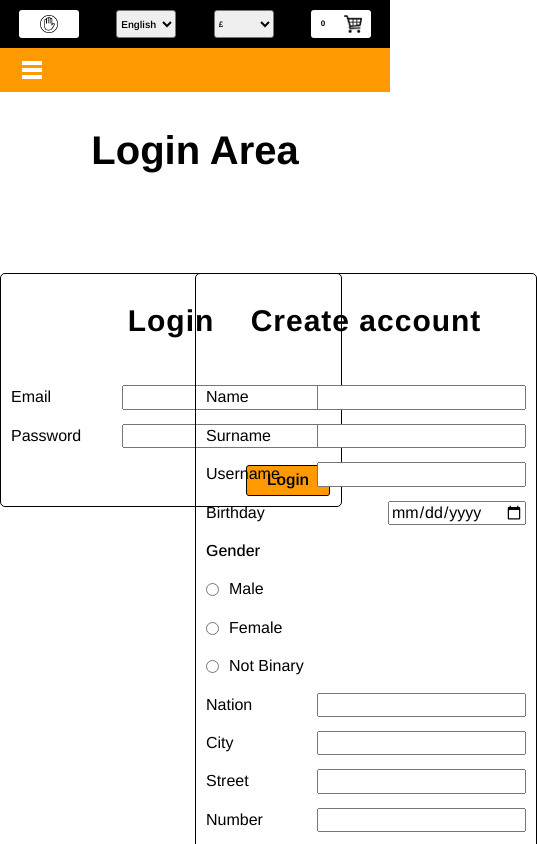
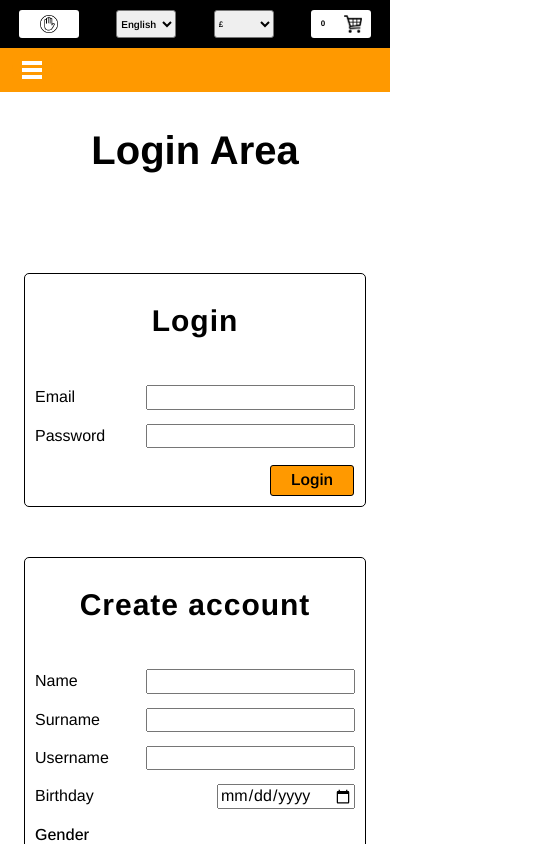
Before and after one commit to fabiolorenzi/tha-shirt, a React (Create React App) app in the folder client/: page /login in a window 390 px wide. Shown: the top 844 px of the page, 537 px wide, since content can reach past the window. Built offline with nearby package versions, Linux system fonts and the light colour scheme; a web font is replaced by a local one.

Commit message:
made LoginArea more responsive

```diff
--- a/client/src/components/LoginArea/stylesheets/LoginArea.css
+++ b/client/src/components/LoginArea/stylesheets/LoginArea.css
@@ -22,4 +22,13 @@
 .loginAreaContainer div .login {
   vertical-align: top;
 }
+
+@media only screen and (max-width: 720px) {
+  .loginAreaContainer div .login,
+  .loginAreaContainer div .createAccount {
+    display: block;
+    width: 100%;
+    margin-bottom: 50px;
+  }
+}
 /*# sourceMappingURL=LoginArea.css.map */
--- a/client/src/components/LoginArea/stylesheets/LoginArea.scss
+++ b/client/src/components/LoginArea/stylesheets/LoginArea.scss
@@ -24,3 +24,16 @@
         }
     }
 }
+
+@media only screen and (max-width: 720px) {
+    .loginAreaContainer {
+        div {
+            .login,
+            .createAccount {
+                display: block;
+                width: 100%;
+                margin-bottom: 50px;
+            }
+        }
+    }
+}
```
Also changed, not shown: 1 other file (tests, documents, lock files or other folders).
